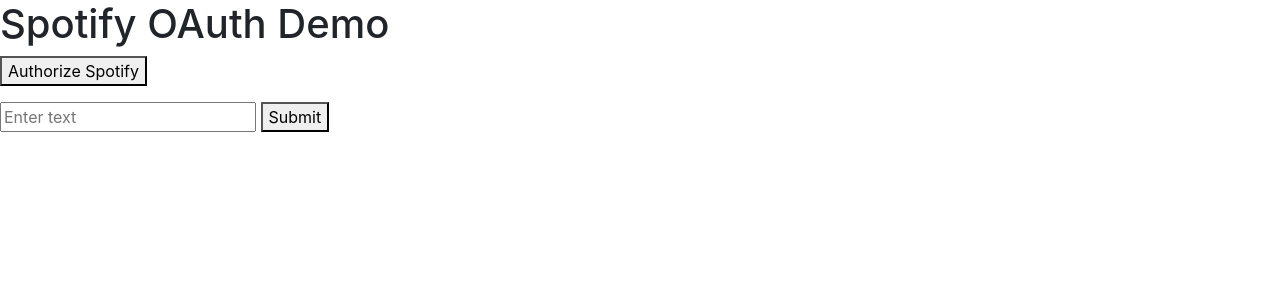
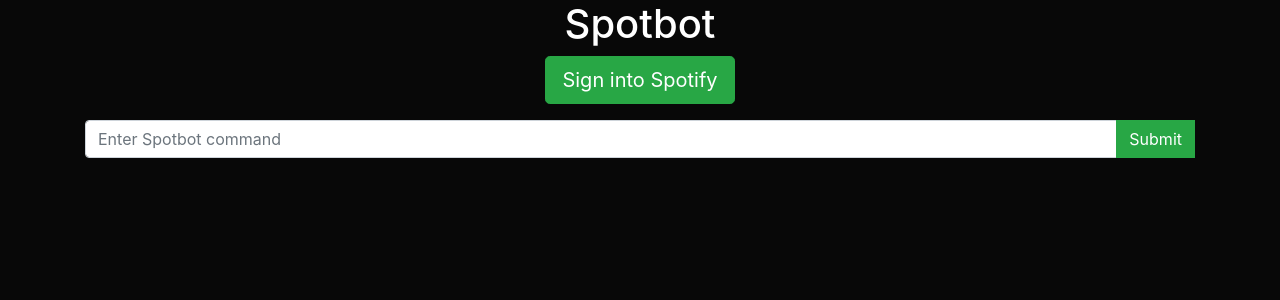
Before and after one commit to shibby576/spot-bot, a Flask app: page / in a window 1280 px wide. Shown: the top 300 px of the page. Run offline with Flask 3, Linux system fonts and the light colour scheme.

Commit message:
updated FE

```diff
--- a/app.py
+++ b/app.py
@@ -18,7 +18,8 @@
 app.secret_key = os.getenv('app.secret_key')
 OPENAI_API_KEY = os.getenv('OPENAI_API_KEY')
 
-redirect_uri = 'https://www.spot-bot.xyz/callback'
+redirect_uri = 'http://localhost:5000/callback'
+# redirect_uri = 'https://www.spot-bot.xyz/callback'
 authorization_base_url = 'https://accounts.spotify.com/authorize'
 token_url = 'https://accounts.spotify.com/api/token'
 scopes=['app-remote-control', 'playlist-modify-private', 'playlist-modify-public', 'playlist-read-collaborative', 'playlist-read-private', 'streaming', 'ugc-image-upload', 'user-follow-modify', 'user-follow-read', 'user-library-modify', 'user-library-read', 'user-modify-playback-state', 'user-read-currently-playing', 'user-read-email', 'user-read-playback-position', 'user-read-playback-state', 'user-read-private', 'user-read-recently-played', 'user-top-read']
@@ -28,7 +29,7 @@
 #import openai and set llm
 
 llm = ChatOpenAI(temperature=0)
-agent = initialize_agent(tools, llm, agent=AgentType.ZERO_SHOT_REACT_DESCRIPTION,max_iterations=5,handle_parsing_errors=True, verbose=True,max_execution_time=5)
+agent = initialize_agent(tools, llm, agent=AgentType.ZERO_SHOT_REACT_DESCRIPTION,max_iterations=6,handle_parsing_errors=True, verbose=True,max_execution_time=10)
 
 
 @app.route('/')
@@ -57,10 +58,6 @@
     #save auth header as session variable
     session['auth_header'] = {'Authorization': f'Bearer {access_token}'}
 
-    # if access_token and refresh_token:
-    #     return jsonify(access_token=access_token, refresh_token=refresh_token)
-    # else:
-    #     return jsonify(error=tokens.get('error', 'Unknown error'))
     if access_token and refresh_token:
         # Redirect to the index page with a "success" URL parameter
         return redirect(url_for('home') + '?auth_success=1')
--- a/templates/index.html
+++ b/templates/index.html
@@ -21,7 +21,24 @@
     <script src="https://cdn.jsdelivr.net/npm/bootstrap@4.3.1/dist/js/bootstrap.min.js" integrity="sha384-JjSmVgyd0p3pXB1rRibZUAYoIIy6OrQ6VrjIEaFf/nJGzIxFDsf4x0xIM+B07jRM" crossorigin="anonymous"></script>
 
     <style>
+        body {background-color: rgb(8, 8, 8);}
+        .custom-image {
+        max-width: 300px;
+        margin: 0 auto;
+        }
+        .loading-spinner {
+            border: 4px solid #f3f3f3;
+            border-top: 4px solid #3498db;
+            border-radius: 50%;
+            width: 40px;
+            height: 40px;
+            animation: spin 1s linear infinite;
+            }
 
+        @keyframes spin {
+            0% { transform: rotate(0deg); }
+            100% { transform: rotate(360deg); }
+            }
 
     </style>
 
@@ -30,12 +47,25 @@
 </head>
 
 <body>
-    <h1>Spotify OAuth Demo</h1>
-    <button id="authorizeBtn">Authorize Spotify</button>
-    <p id="authStatus"></p>
-    <input type="text" id="inputText" placeholder="Enter text">
-    <button id="submitBtn">Submit</button>
-    <p id="resultText"></p>
+    <div class="container">
+        <div class="row">
+            <div class="col-12 text-center">
+                <h1 class="text-white">Spotbot</h1>
+                <button type="button" class="btn btn-primary btn-lg btn btn-success" id="authorizeBtn">Sign into Spotify</button>
+                <p class="text-white" id="authStatus"></p>
+                <div class="input-group">
+                    <input type="text" class="form-control" id="inputText" placeholder="Enter Spotbot command">
+                    <div class="input-group-append">
+                        <button class="btn btn-success" type="submit" id="submitBtn">Submit</button>
+                        <div class="loading-spinner" id="loading-spinner" style="display: none;"></div>
+                    </div>
+                </div>
+
+                <p class="text-white"  id="resultText"></p>
+            </div>
+        </div>
+    </div>
+
     <script>
         // Get URL parameters
         const urlParams = new URLSearchParams(window.location.search);
@@ -46,7 +76,6 @@
             document.getElementById('authStatus').textContent = 'Error: Authentication failed';
         }
 
-        // Other code...
     </script>
     <script>
         const clientId = "{{ client_id }}";
@@ -69,6 +98,13 @@
             const text = inputText.value.trim();
             if (text) {
                 try {
+                    // Show the loading spinner
+                    document.getElementById('loading-spinner').style.display = 'block';
+
+                    // Disable the 'Submit' button
+                    const submitBtn = $("button[type='submit']");
+                    submitBtn.prop("disabled", true);
+
                     const response = await fetch('/submit', {
                         method: 'POST',
                         headers: {
@@ -80,9 +116,16 @@
                     if (result.error) {
                         resultText.textContent = 'Error: ' + result.error;
                     } else {
+                        // Hide the loading spinner and enable the ask button
+                        document.getElementById('loading-spinner').style.display = 'none';
+                        submitBtn.prop("disabled", false);
                         resultText.textContent = result.result;
                     }
                 } catch (error) {
+                    // Hide the loading spinner and enable the ask button
+                    document.getElementById('loading-spinner').style.display = 'none';
+                    submitBtn.prop("disabled", false);
+
                     console.error('Error:', error);
                     resultText.textContent = 'Error: ' + error;
                 }
```
